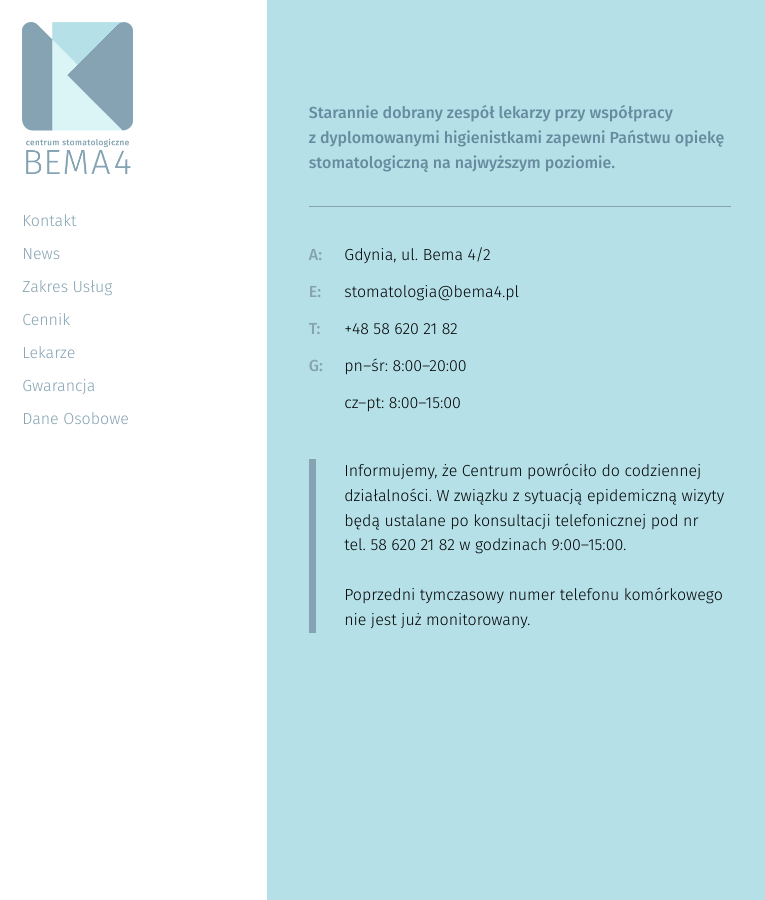
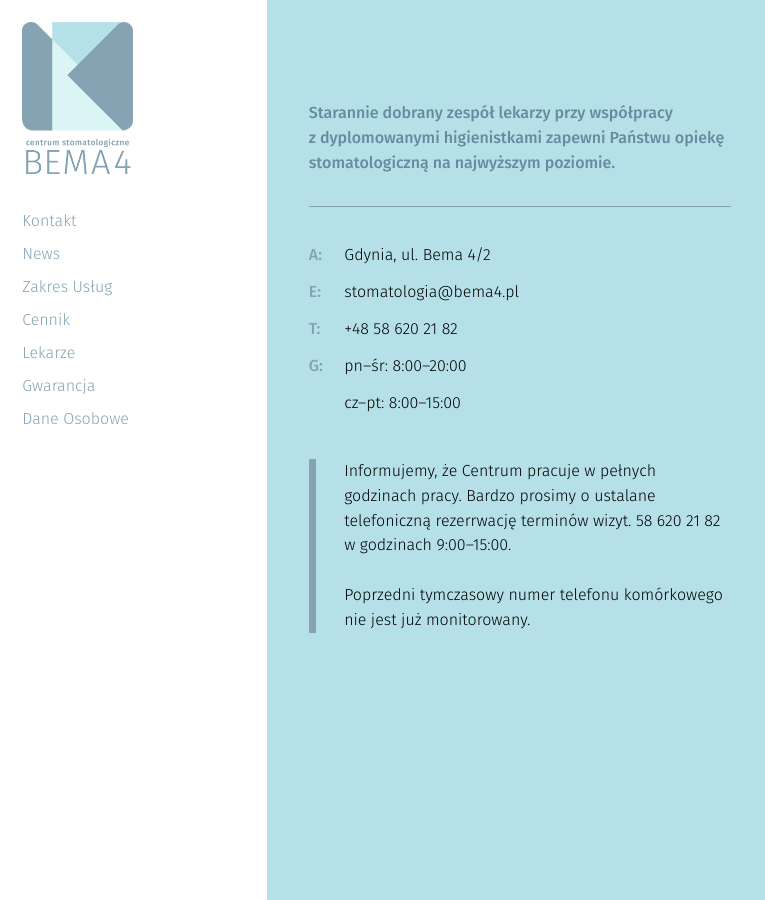
Before and after one commit to CSB4/bema4, a Jekyll site: the page built from index.html, in a window 1280 px wide and 900 px high. Shown: the whole window, without its empty margins (0-765 px from the left). Built offline with Jekyll 4.4.1, drawn with Linux system fonts in a browser that asks for light colours; nearby versions of some CDN libraries.

Commit message:
Update 0000-01-10-kontakt.markdown

```diff
--- a/_slides/0000-01-10-kontakt.markdown
+++ b/_slides/0000-01-10-kontakt.markdown
@@ -10,7 +10,7 @@ mail: "stomatologia@bema4.pl"
 godziny:
   - "<time itemprop=\"openingHours\" datetime=\"Mo-Th 08:00-20:00\"><b>pn&ndash;śr:</b> 8:00&ndash;20:00</time>"
   - "<time itemprop=\"openingHours\" datetime=\"Fr 08:00-15:00\"><b>cz&ndash;pt:</b> 8:00&ndash;15:00</time>"
-ogloszenie: 'Informujemy, że Centrum powróciło do codziennej działalności. W związku z sytuacją epidemiczną wizyty będą ustalane po konsultacji telefonicznej pod nr tel.&nbsp;<a href="tel:+48586202182">58&nbsp;620&nbsp;21&nbsp;82</a> w godzinach 9:00&ndash;15:00.<br><br>Poprzedni tymczasowy numer telefonu komórkowego nie jest już monitorowany.'
+ogloszenie: 'Informujemy, że Centrum pracuje w pełnych godzinach pracy. Bardzo prosimy o ustalane telefoniczną rezerrwację terminów wizyt.&nbsp;<a href="tel:+48586202182">58&nbsp;620&nbsp;21&nbsp;82</a> w godzinach 9:00&ndash;15:00.<br><br>Poprzedni tymczasowy numer telefonu komórkowego nie jest już monitorowany.'
 fullscreen: true
 published: true
 ---
```
